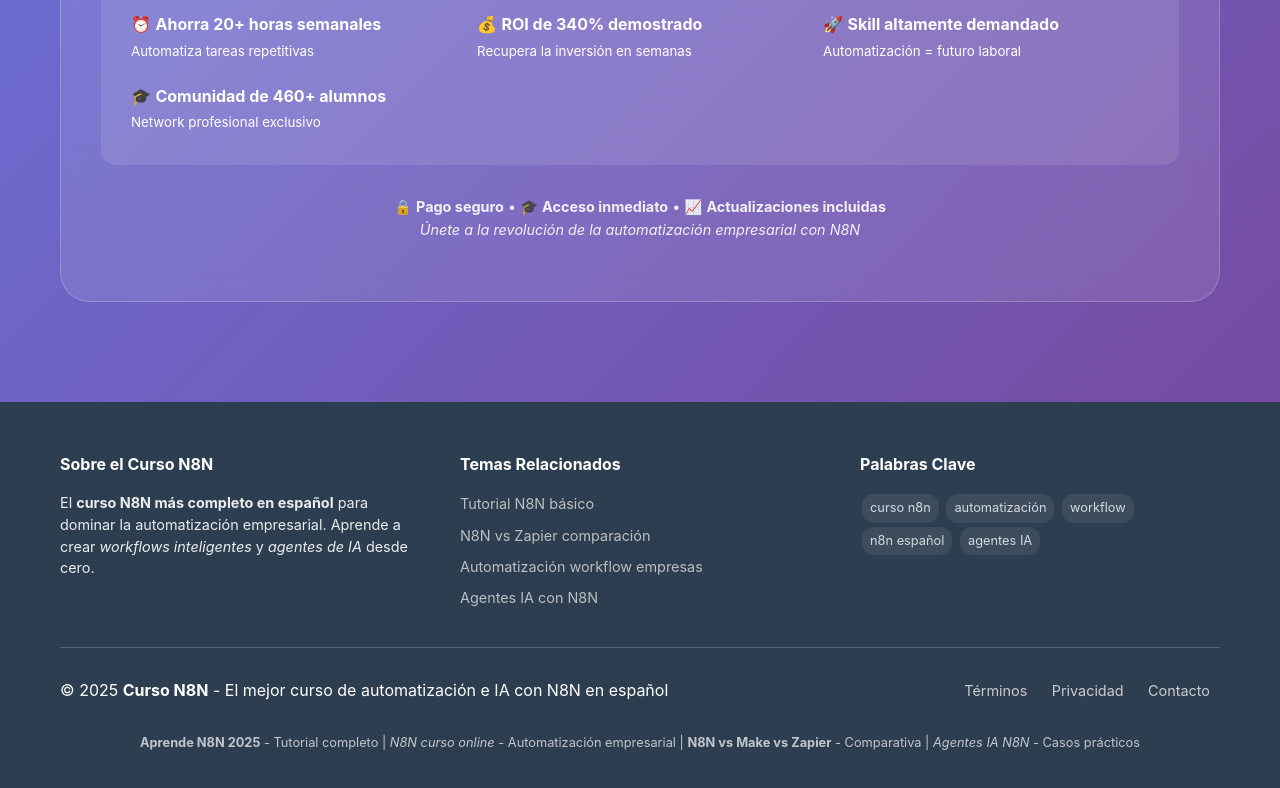
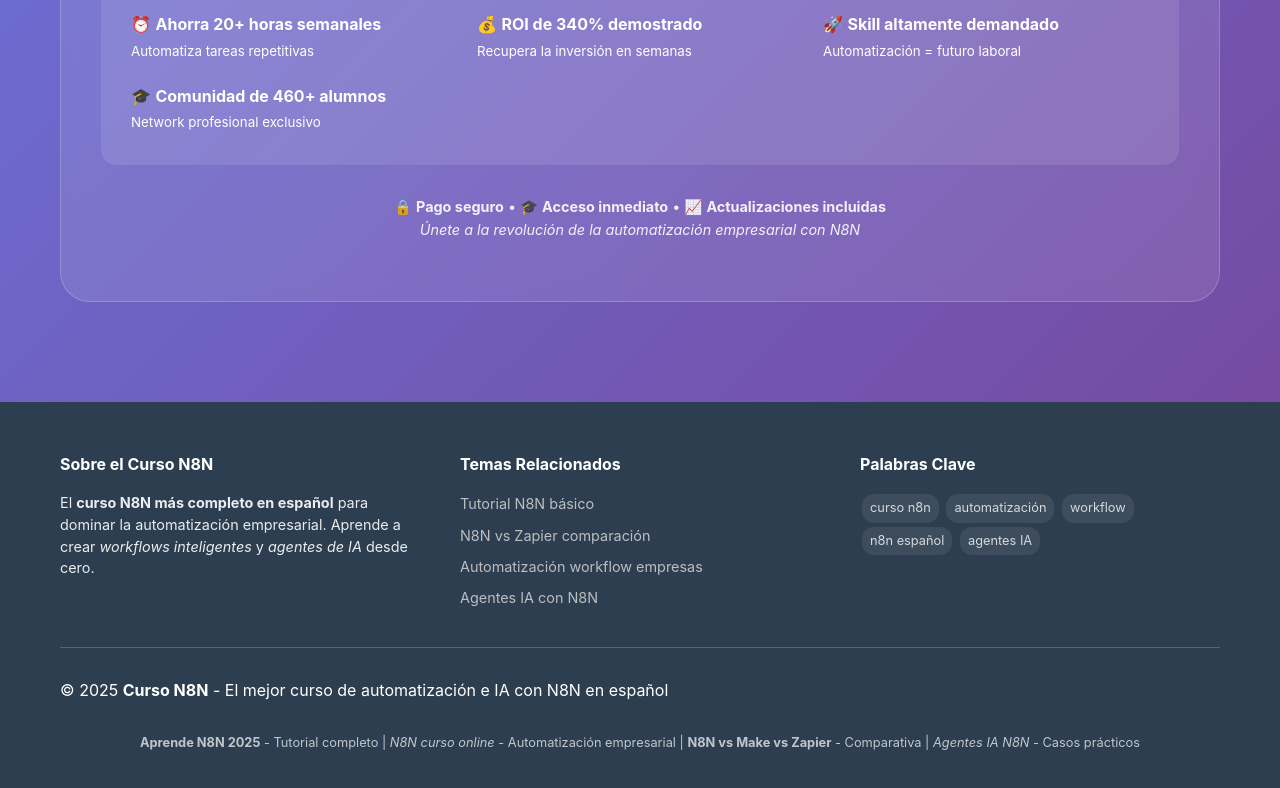
Before and after one commit to curso-n8n-es/curso-n8n-es.github.com, a plain HTML site: page index.html in a window 1280 px wide. Shown: the part 9199-9987 px from the top of the page. Drawn offline with Linux system fonts and the light colour scheme.

Commit message:
Update 9 index.html

```diff
--- a/index.html
+++ b/index.html
@@ -28,9 +28,6 @@
     <link rel="icon" type="image/x-icon" href="./favicon.ico">
     <link rel="icon" type="image/png" href="./favicon.png">
     <link rel="apple-touch-icon" href="./favicon.png">
-
-    <!-- Google Search Console -->
-    <meta name="google-site-verification" content="JRZIGRjOdD2kCnVdNQ21Vc2k_fvgx0pHmgP1ebZTln8" />
 
     <!-- Article metadata -->
     <meta name="article:author" content="VA360 Academy">
@@ -1300,11 +1297,6 @@
             <hr style="border: none; border-top: 1px solid rgba(255,255,255,0.2); margin: 30px 0;">
             <div style="display: flex; justify-content: space-between; align-items: center; flex-wrap: wrap; gap: 20px;">
                 <p>&copy; 2025 <strong>Curso N8N</strong> - El mejor curso de automatización e IA con N8N en español</p>
-                <div>
-                    <a href="#" style="color: #ccc; text-decoration: none; margin: 0 10px; font-size: 0.9rem;">Términos</a>
-                    <a href="#" style="color: #ccc; text-decoration: none; margin: 0 10px; font-size: 0.9rem;">Privacidad</a>
-                    <a href="#" style="color: #ccc; text-decoration: none; margin: 0 10px; font-size: 0.9rem;">Contacto</a>
-                </div>
             </div>
 
             <!-- Contenido adicional para long-tail keywords -->
```
